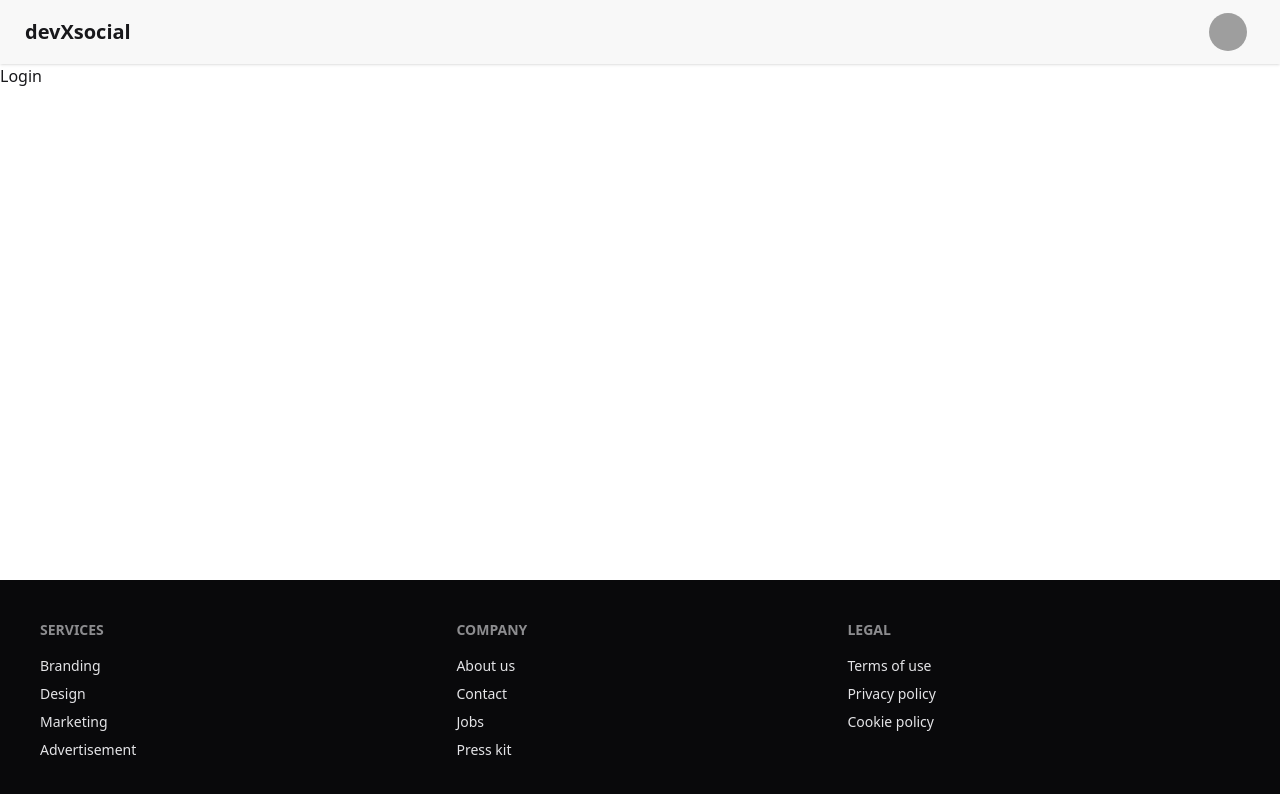
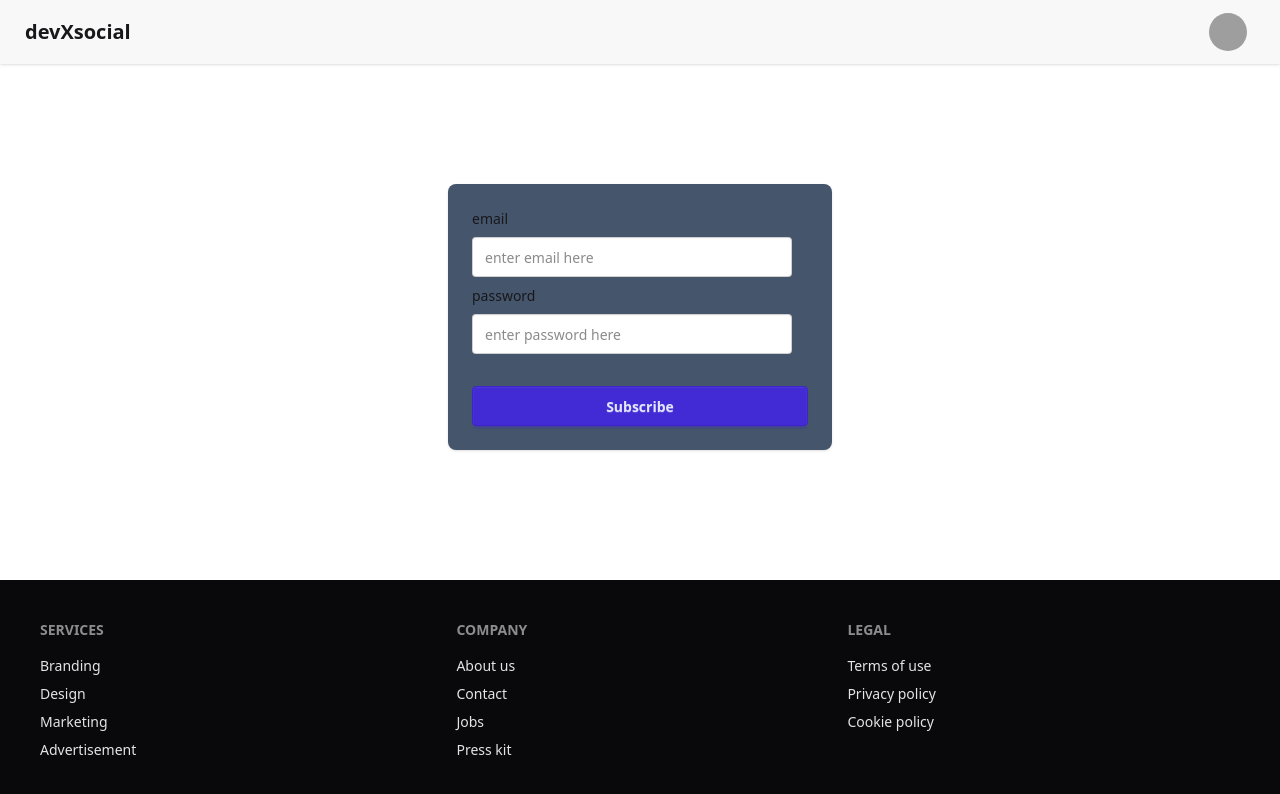
Before and after one commit to SumitSingh69/devXsocial-Frontend, a React (Vite) app: page /login in a window 1280 px wide. Shown: the top 794 px of the page. Built offline with nearby package versions, Linux system fonts and the light colour scheme; grey boxes are pictures that could not be loaded.

Commit message:
added login page

```diff
--- a/package.json
+++ b/package.json
@@ -11,6 +11,7 @@
   },
   "dependencies": {
     "@tailwindcss/vite": "^4.1.13",
+    "axios": "^1.12.2",
     "react": "^19.1.1",
     "react-dom": "^19.1.1",
     "react-router-dom": "^7.9.1",
--- a/src/components/Login.jsx
+++ b/src/components/Login.jsx
@@ -1,7 +1,57 @@
-import React from "react";
+import React, { useState } from "react";
+import axios from "axios";
+function Login() {
+  const [email, setEmail] = useState("");
+  const [password, setPassword] = useState("");
 
-function Login() {
-  return <div>Login</div>;
+  const handleSubmit = async () => {
+    try {
+      const result = await axios.post(
+        "http://localhost:3000/login",
+        {
+          email,
+          password,
+        },
+        {
+          withCredentials: true,
+        }
+      );
+    } catch (err) {
+      console.log(err);
+    }
+  };
+  return (
+    <div className="mt-30 flex  w-full justify-center items-center">
+      <div className="card w-96 bg-slate-600 shadow-sm">
+        <div className="card-body">
+          <label htmlFor="email">email</label>
+          <input
+            type="text"
+            placeholder="enter email here"
+            value={email}
+            className="input"
+            onChange={(e) => setEmail(e.target.value)}
+          />
+          <label htmlFor="password">password</label>
+          <input
+            type="text"
+            placeholder="enter password here"
+            value={password}
+            className="input"
+            onChange={(e) => setPassword(e.target.value)}
+          />
+          <div className="mt-6">
+            <button
+              className="btn btn-primary btn-block"
+              onClick={handleSubmit}
+            >
+              Subscribe
+            </button>
+          </div>
+        </div>
+      </div>
+    </div>
+  );
 }
 
 export default Login;
```
Also changed, not shown: 1 other file (tests, documents, lock files or other folders).
